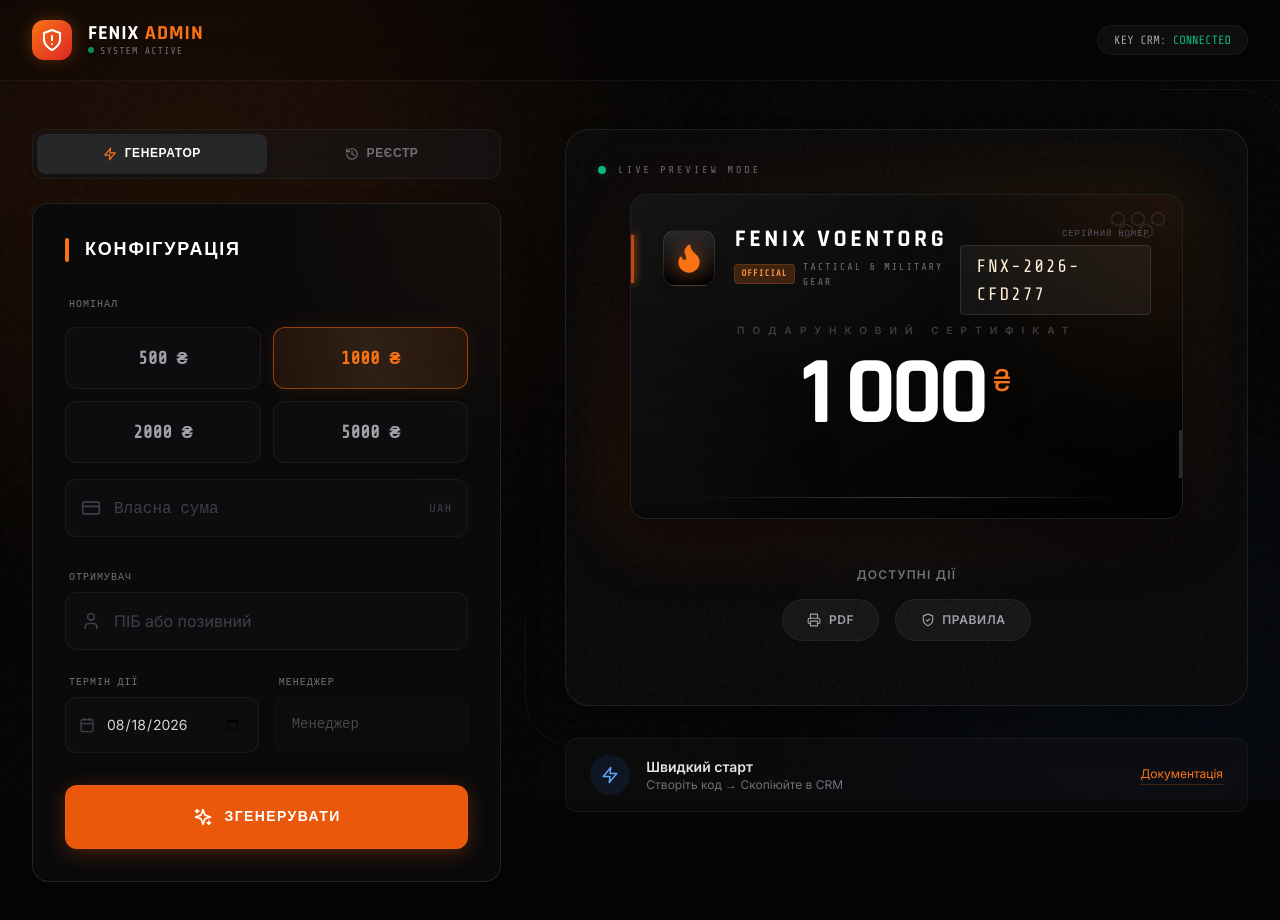
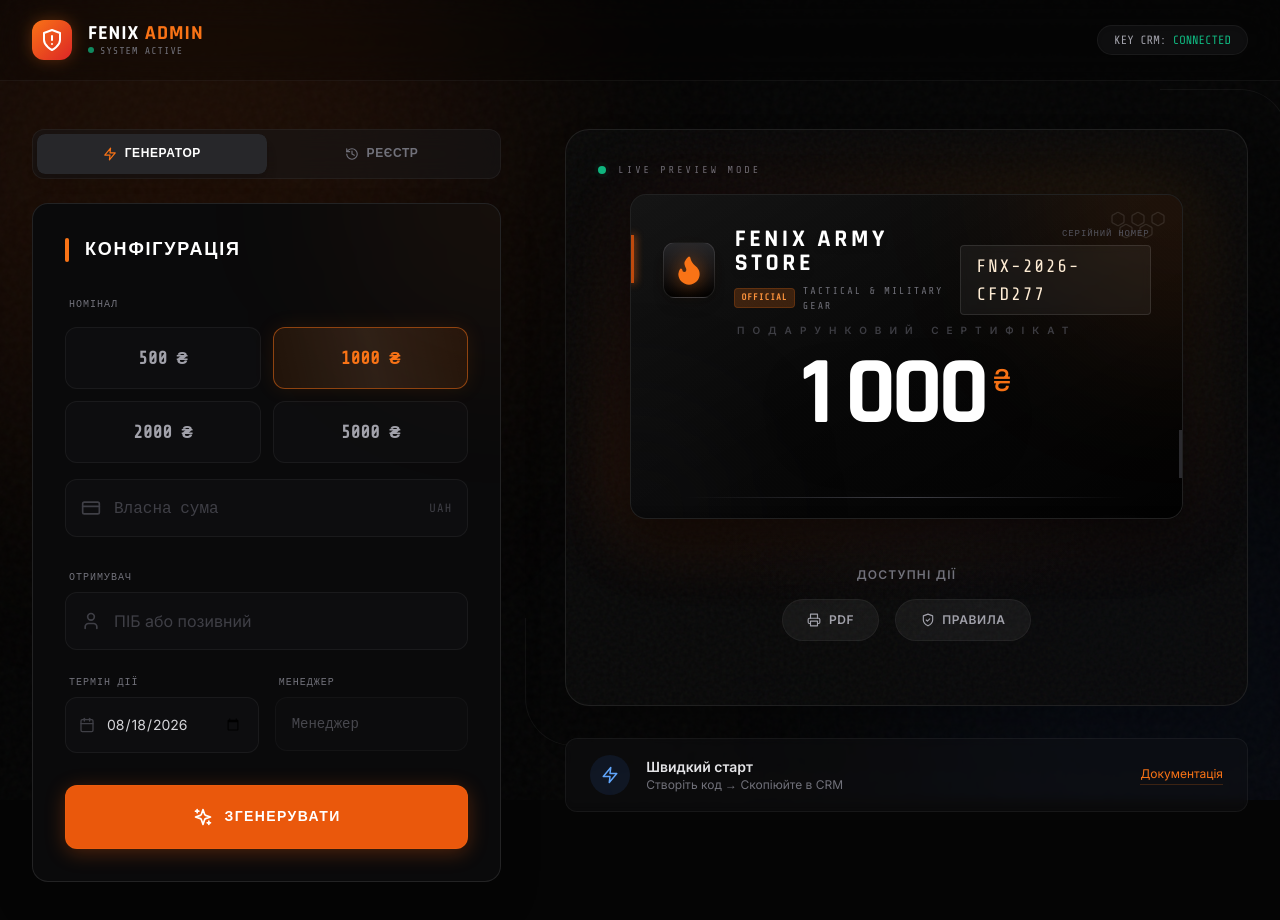
Before and after one commit to mariaukrainets5-dot/sertificat_fenix, a React (Vite) app: page / in a window 1280 px wide. Shown: the top 920 px of the page. Built offline with nearby package versions, Linux system fonts and the light colour scheme.

Commit message:
Rename company to FENIX ARMY STORE

```diff
--- a/constants.ts
+++ b/constants.ts
@@ -1,6 +1,6 @@
 import { PresetAmount } from "./types";
 
 export const PRESET_AMOUNTS: PresetAmount[] = [500, 1000, 2000, 5000];
-export const COMPANY_NAME = "FENIX VOENTORG";
+export const COMPANY_NAME = "FENIX ARMY STORE";
 export const WEBSITE_URL = "fenix-voentorg.com.ua";
 export const DEFAULT_MANAGER = "Менеджер"; // Default placeholder
```
